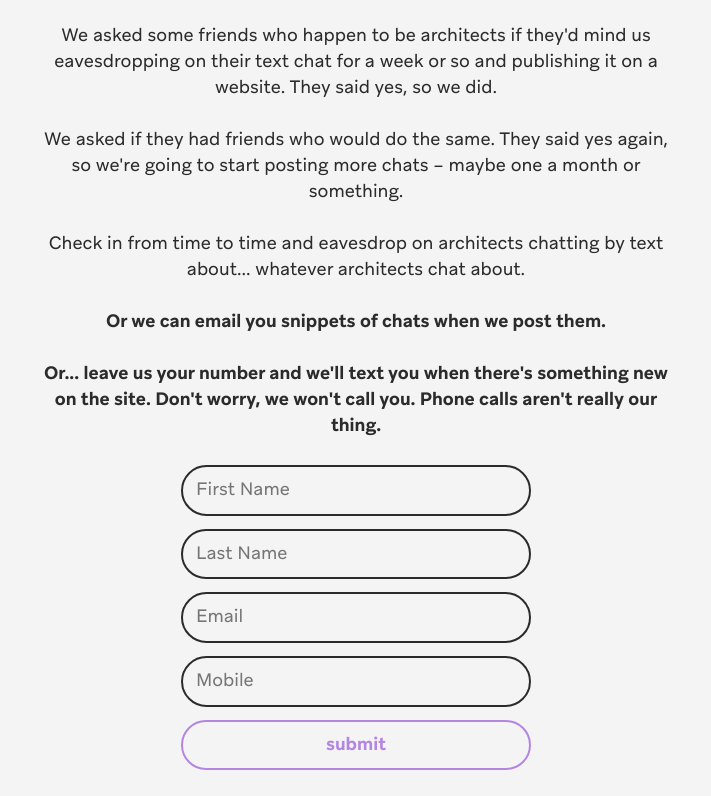
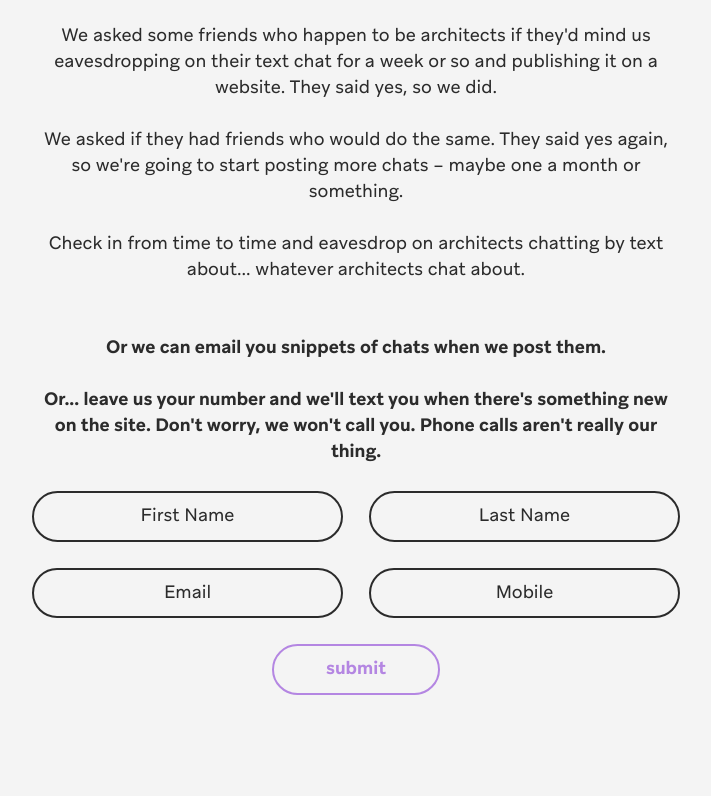
Before and after one commit to curiousways/back-chat, a website: page index.html in a window 1280 px wide. Shown: the part 325-1121 px from the top of the page, without its empty margins (284-995 px from the left). After the commit the page ends 1046 px from the top, so only its background shows below. Drawn offline with nearby package versions, Linux system fonts and the light colour scheme.

Commit message:
feat: 2 column form

```diff
--- a/assets/scss/components/button.scss
+++ b/assets/scss/components/button.scss
@@ -11,9 +11,5 @@ button,
 	font-weight: bold;
 	border: 2px solid $primary;
 	border-radius: $line-height;
-	padding: $line-height/2;
+	padding: $line-height/2 $line-height * 2;
 }
-
-button[type="submit"] {
-	@extend .button;
-}
--- a/assets/scss/components/form.scss
+++ b/assets/scss/components/form.scss
@@ -1,18 +1,47 @@
 // Form
 
-form {
+.form {
 	display: flex;
 	flex-direction: column;
-	max-width: 350px;
-	text-align: center;
-	margin: auto;
+	margin: -$line-height/2;
+}
+
+.form__row {
+	display: flex;
+	justify-content: center;
 }
 
 input {
 	color: inherit;
 	background: none;
+	width: 100%;
+	text-align: center;
 	border: 2px solid;
 	border-radius: $line-height;
 	padding: $line-height/2;
-	margin-bottom: $line-height/2;
+	margin: $line-height/2;
+
+	&::-webkit-input-placeholder {
+		color: inherit;
+		text-align: center;
+	}
+
+	&:-moz-placeholder {
+		/* Firefox 18- */
+		text-align: center;
+	}
+
+	&::-moz-placeholder {
+		/* Firefox 19+ */
+		text-align: center;
+	}
+
+	&:-ms-input-placeholder {
+		text-align: center;
+	}
 }
+
+button[type="submit"] {
+	@extend .button;
+	margin: $line-height/2;
+}
--- a/index.html
+++ b/index.html
@@ -31,15 +31,24 @@
 						<p>We asked some friends who happen to be architects if they'd mind us eavesdropping on their text chat for a week or so and publishing it on a website. They said yes, so we did.</p>
 						<p>We asked if they had friends who would do the same. They said yes again, so we're going to start posting more chats – maybe one a month or something.</p>
 						<p>Check in from time to time and eavesdrop on architects chatting by text about... whatever architects chat about.</p>
+						<br>
 						<p><strong>Or we can email you snippets of chats when we post them.</strong></p>
 						<p><strong>Or... leave us your number and we'll text you when there's something new on the site. Don't worry, we won't call you. Phone calls aren't really our thing.</strong></p>
-						<form action="" method="POST">
-							<input type="text" placeholder="First Name" />
-							<input type="text" placeholder="Last Name" />
-							<input type="email" placeholder="Email" />
-							<input type="text" placeholder="Mobile" />
-							<button type="submit">submit</button>
+
+						<form action="" method="POST" class="form">
+							<div class="form__row">
+								<input type="text" name="" placeholder="First Name" />
+								<input type="text" name="" placeholder="Last Name" />
+							</div>
+							<div class="form__row">
+								<input type="email" name="" placeholder="Email" />
+								<input type="text" name="" placeholder="Mobile" />
+							</div>
+							<div class="form__row">
+								<button type="submit">submit</button>
+							</div>
 						</form>
+
 					</div>
 				</div>
 			</section>
```
Also changed, not shown: assets/css/styles.css, 1 other file.
